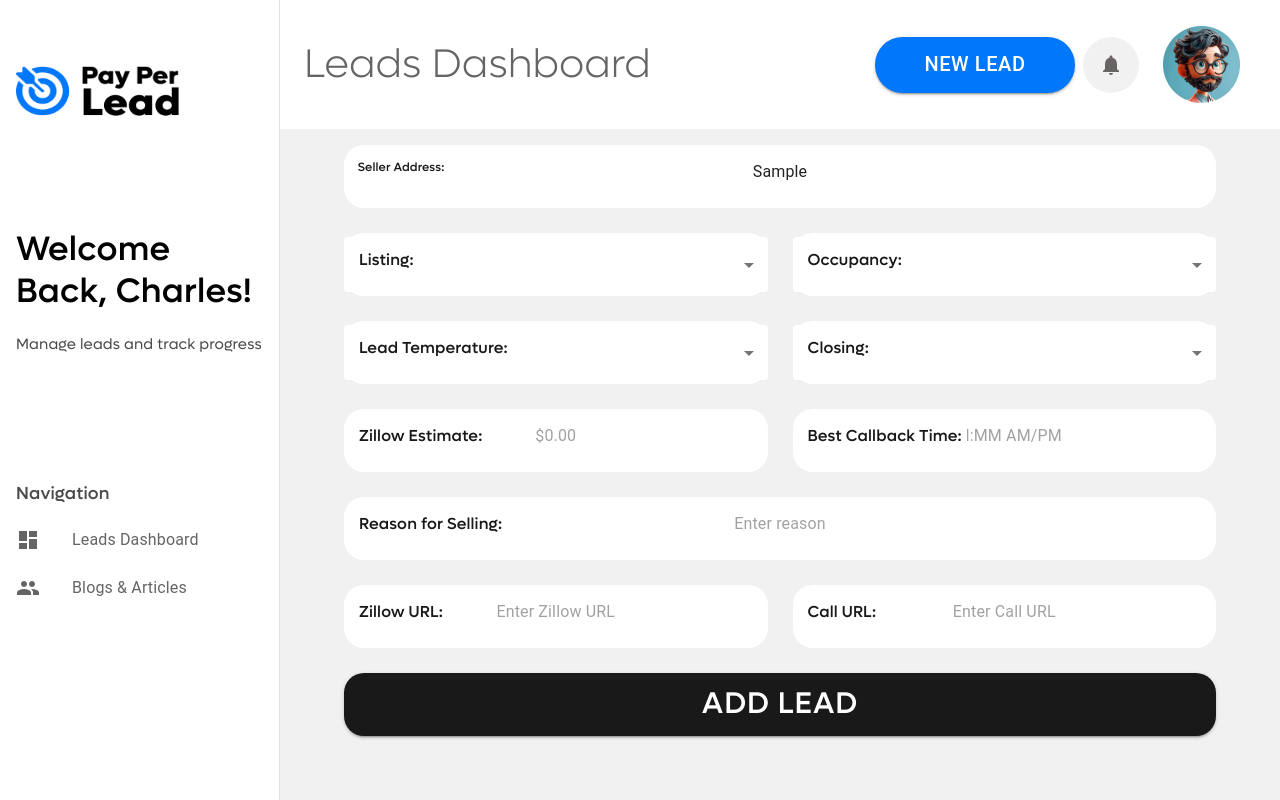
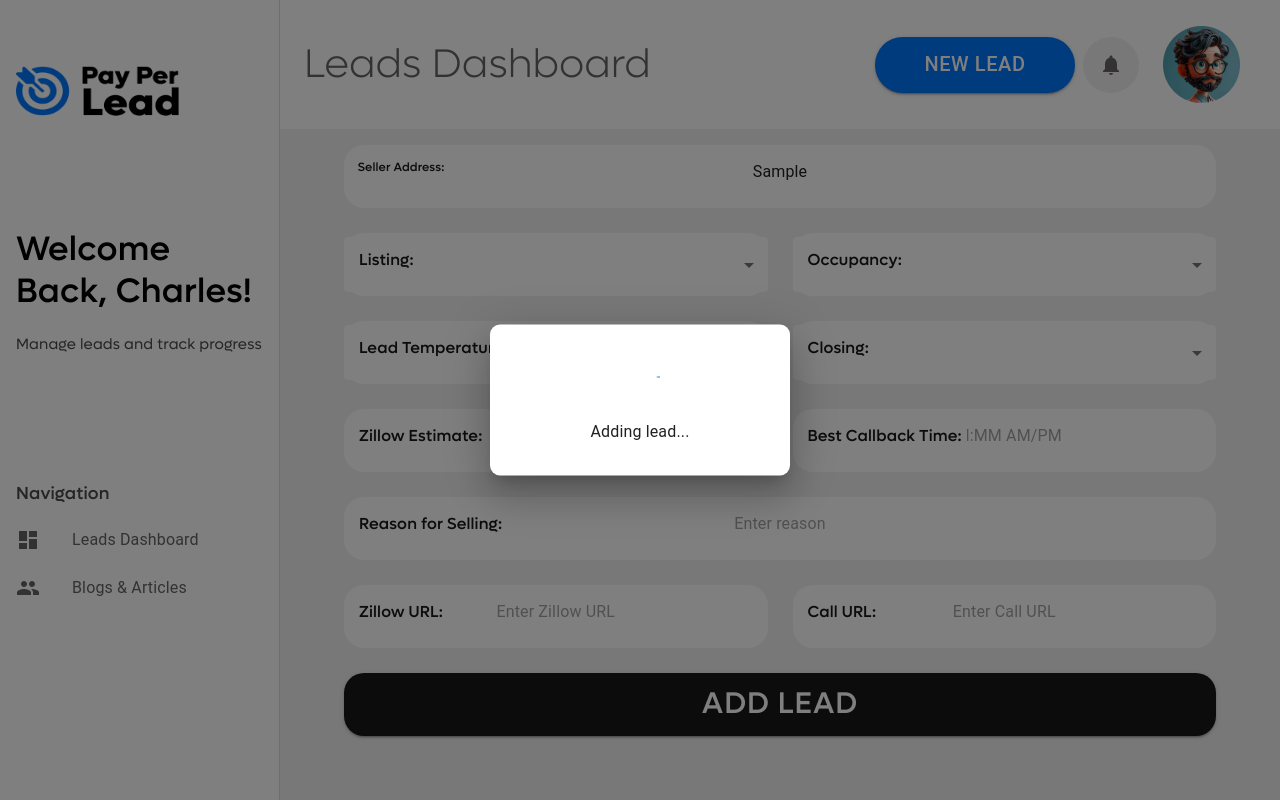
Before and after one commit to YousseffGamal/Lead_CRM_FROTNEND, a React (Vite) app: page /addlead in a window 1280 px wide. Both pictures are taken after typing "Sample", "Sample", "Sample", "Sample", "Sample", "Sample" into the empty fields and a click on the button "ADD LEAD". Shown: the part 439-1239 px from the top of the page. Built offline with nearby package versions, Linux system fonts and the light colour scheme.

Commit message:
Succes Modal

```diff
--- a/src/Pages/AddLead/AddLead.jsx
+++ b/src/Pages/AddLead/AddLead.jsx
@@ -9,6 +9,7 @@ import {
 
 } from '@mui/material';
 import Layout from '../../component/Layout/Layout';
+import SuccessModal from '../../component/SuccessModal/SuccessModal'; // Adjust the import path as needed
 
 const statesList = [
   { code: 'CA', name: 'California' },
@@ -63,6 +64,15 @@ const AddLead = () => {
   const [reasonForSelling, setReasonForSelling] = useState('');
   const [zillowUrl, setZillowUrl] = useState('');
   const [callUrl, setCallUrl] = useState('');
+
+  const [open, setOpen] = useState(false);
+  const handleClick = () => {
+    setOpen(true); // Open the modal
+  };
+
+  const handleClose = () => {
+    setOpen(false); // Close the modal
+  };
 
   return (
     <Layout>
@@ -948,23 +958,21 @@ const AddLead = () => {
         className='AddLeadBtn'
         variant="contained"
         sx={{
-    width: '100%', // Full width
-    backgroundColor: '#191919', // Background color
-    color: '#FFFFFF', // Text color
-    fontSize: '30px', // Font size
-    borderRadius: '20px', // Rounded corners
-    padding: '5px 15px', // Adjusted padding for smaller height (5px top/bottom, 15px left/right)
+          width: '100%',
+          backgroundColor: '#191919',
+          color: '#FFFFFF',
+          fontSize: '30px',
+          borderRadius: '20px',
+          padding: '5px 15px',
           '&:hover': {
-      backgroundColor: '#333333', // Darker shade on hover for effect
+            backgroundColor: '#333333',
           },
         }}
-  onClick={() => {
-    // Add your click handler logic here
-    console.log('Add Lead button clicked!');
-  }}
+        onClick={handleClick}
       >
         Add Lead
       </Button>
+      <SuccessModal open={open} handleClose={handleClose} />
 
 
 </Box>
--- /dev/null
+++ b/src/component/SuccessModal/SuccessModal.jsx
@@ -0,0 +1,73 @@
+// SuccessModal.js
+import React, { useEffect, useState } from 'react';
+import { Modal, Box, Typography, Fade, CircularProgress } from '@mui/material';
+
+const modalStyle = {
+  position: 'absolute',
+  top: '50%',
+  left: '50%',
+  transform: 'translate(-50%, -50%)',
+  width: 300,
+  bgcolor: 'background.paper',
+  borderRadius: '10px',
+  boxShadow: 24,
+  p: 4,
+  textAlign: 'center',
+};
+
+const SuccessModal = ({ open, handleClose }) => {
+  const [loading, setLoading] = useState(true);
+
+  useEffect(() => {
+    if (open) {
+      setLoading(true);
+      const loadingTimer = setTimeout(() => {
+        setLoading(false); // Change loading state after 3 seconds
+      }, 3000);
+
+      const closeTimer = setTimeout(() => {
+        handleClose(); // Close the modal after an additional 3 seconds
+      }, 6000); // 3 seconds for loading + 3 seconds for success message
+
+      return () => {
+        clearTimeout(loadingTimer);
+        clearTimeout(closeTimer); // Cleanup both timers on component unmount or when `open` changes
+      };
+    }
+  }, [open, handleClose]);
+
+  return (
+    <Modal
+      open={open}
+      onClose={handleClose}
+      closeAfterTransition
+      BackdropProps={{
+        timeout: 500,
+      }}
+    >
+      <Fade in={open}>
+        <Box sx={modalStyle}>
+          {loading ? (
+            <>
+              <CircularProgress />
+              <Typography variant="body1" sx={{ mt: 2 }}>
+                Adding lead...
+              </Typography>
+            </>
+          ) : (
+            <>
+              <Typography variant="h6" component="h2">
+                Lead Added Successfully!
+              </Typography>
+              <Typography sx={{ mt: 2 }}>
+                Your lead has been added to the system.
+              </Typography>
+            </>
+          )}
+        </Box>
+      </Fade>
+    </Modal>
+  );
+};
+
+export default SuccessModal;
```
Lines whose indentation alone changed are shown as unchanged.
